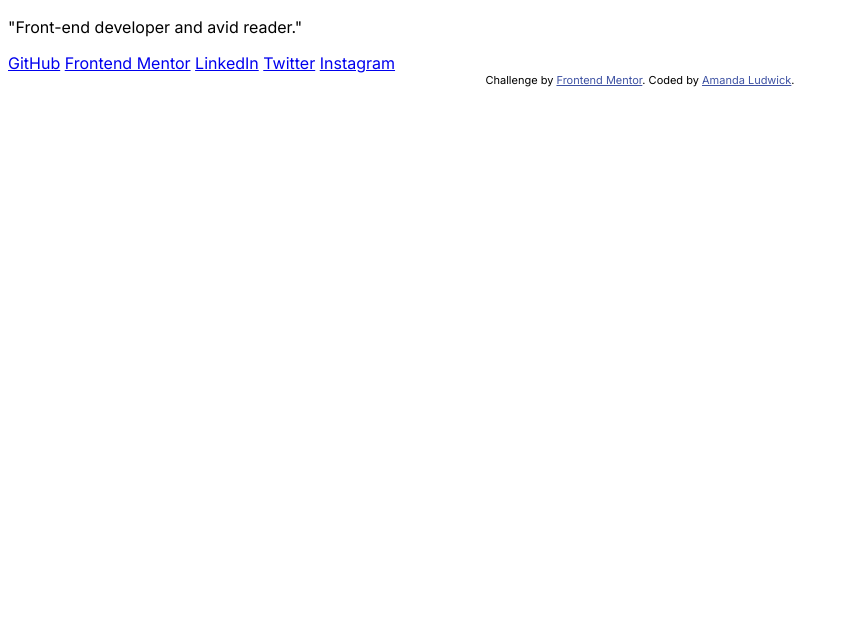
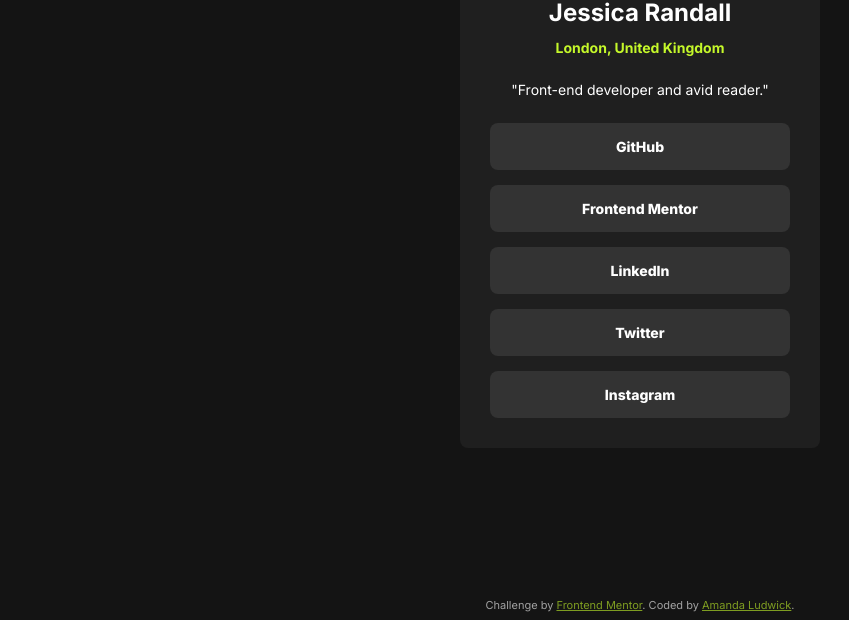
Before and after one commit to amandalynn1204/frontend-mentor-social-links-profile-challenge, a plain HTML site: page index.html in a window 1280 px wide. Shown: the part 302-922 px from the top of the page, without its empty margins (0-849 px from the left). Before the commit the page ends 800 px from the top, so only its background shows below. Drawn offline with Linux system fonts and the light colour scheme.

Commit message:
added styling

```diff
--- a/style.css
+++ b/style.css
@@ -1,11 +1,65 @@
 body {
   font-family: "Inter", sans-serif;
+  background-color: hsl(0, 0%, 8%);
+  color: hsl(0, 0%, 100%);
+}
+
+img {
+  border-radius: 100%;
+  width: 100px;
+}
+
+h1 {
+  font-size: 24px;
+  margin-bottom: 0;
+}
+
+h2 {
+  font-size: 14px;
+  color: hsl(75, 94%, 57%);
+}
+
+p {
+  font-size: 14px;
+  margin: 25px 0;
 }
 
 footer {
   font-size: 11px;
   text-align: center;
+  opacity: 0.6;
 }
 footer a {
-  color: hsl(228, 45%, 44%);
+  color: hsl(75, 94%, 57%);
 }
+
+footer a:hover {
+  text-decoration: none;
+}
+
+.container {
+  max-width: 300px;
+  margin: 150px auto;
+  text-align: center;
+  background-color: hsl(0, 0%, 12%);
+  padding: 30px;
+  border-radius: 8px;
+}
+
+.social-links a {
+  display: block;
+  background-color: hsl(0, 0%, 20%);
+  margin-top: 15px;
+  padding: 15px;
+  border-radius: 8px;
+  font-size: 14px;
+  color: hsl(0, 0%, 100%);
+  text-decoration: none;
+  font-weight: 800;
+  transition: all 150ms ease-in-out;
+}
+
+.social-links a:hover {
+  background-color: hsl(75, 94%, 57%);
+  color: hsl(0, 0%, 12%);
+}
```
